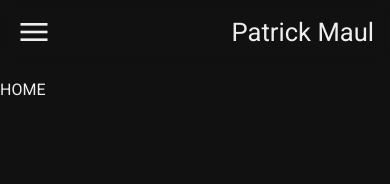
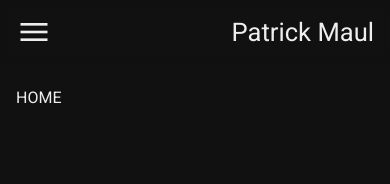
Before and after one commit to PatrickMaul/patrick-maul, a Vue app: page / in a window 390 px wide. Shown: the top 184 px of the page. Built offline with nearby package versions, Linux system fonts and the light colour scheme.

Commit message:
feat: add MobileMenu

```diff
--- a/src/App.vue
+++ b/src/App.vue
@@ -1,17 +1,35 @@
 <template lang="pug">
 .app
-  ApplicationBar
-  main
+  ApplicationBar(:nav-links="navLinks", :active-menu="activeMobileMenu", @toggle-menu="activeMobileMenu = !activeMobileMenu")
+  MobileMenu(:show="activeMobileMenu", :nav-links="navLinks", @close-menu="activeMobileMenu = false")
+  main.container
     router-view
 </template>
 
 <script>
 import ApplicationBar from "./components/ApplicationBar.vue";
+import MobileMenu from "./components/mobile/MobileMenu.vue";
 
 export default {
   name: "App",
   components: {
     ApplicationBar,
+    MobileMenu,
+  },
+  data() {
+    return {
+      activeMobileMenu: false,
+      navLinks: [
+        {
+          label: "Home",
+          to: "/",
+        },
+        {
+          label: "Projects",
+          to: "/projects",
+        },
+      ],
+    };
   },
 };
 </script>
@@ -29,4 +47,15 @@ body
   margin: 0
 
   background-color: #111111
+
+.container
+  padding: 8px 16px
+
+
+.nav-link
+  position: relative
+
+  color: inherit
+  text-decoration: none
+  text-transform: uppercase
 </style>
--- a/src/components/ApplicationBar.vue
+++ b/src/components/ApplicationBar.vue
@@ -1,37 +1,31 @@
 <template lang="pug">
-#application-bar
+#application-bar.container
   .static-content
-    MobileMenuButton(:show="onMobile", @toggle-menu="true")
+    MobileMenuButton(:show="onMobile", :active-menu="activeMenu", @toggle-menu="$emit('toggleMenu')")
     span#brand-name Patrick Maul
 
   .extended-content(v-if="!onMobile")
     ul.nav-links
       li.nav-item(v-for="link in navLinks")
-        router-link.link(:to="link.to") {{ link.label }}
+        router-link.nav-link(:to="link.to") {{ link.label }}
         hr.underline
 </template>
 
 <script>
-import MobileMenuButton from "./MobileMenuButton.vue";
+import MobileMenuButton from "./mobile/MobileMenuButton.vue";
 
 export default {
   name: "ApplicationBar",
+  props: {
+    navLinks: Array,
+    activeMenu: Boolean,
+  },
   components: {
     MobileMenuButton,
   },
   data() {
     return {
       onMobile: false,
-      navLinks: [
-        {
-          label: "Home",
-          to: "/",
-        },
-        {
-          label: "Projects",
-          to: "/projects",
-        },
-      ],
     };
   },
   methods: {
@@ -51,7 +45,6 @@ export default {
 
 <style lang="sass" scoped>
 #application-bar
-  padding: 8px 16px
   width: 100%
 
   position: sticky
@@ -89,12 +82,6 @@ export default {
       list-style-type: none
 
       li.nav-item
-        .link
-          position: relative
-
-          color: inherit
-          text-decoration: none
-          text-transform: uppercase
 
         hr.underline
           margin: 0
--- /dev/null
+++ b/src/components/mobile/MobileMenu.vue
@@ -0,0 +1,82 @@
+<template lang="pug">
+.mobile-menu(:class="activeClass")
+  .nav-links.container
+    .nav-item(v-for="link in navLinks")
+      router-link.nav-link(:to="link.to", @click="$emit('closeMenu')") {{ link.label }}
+</template>
+
+<script>
+export default {
+  name: "MobileMenu",
+  props: {
+    show: Boolean,
+    navLinks: Array,
+  },
+  computed: {
+    activeClass() {
+      if (this.show) return "active";
+      else return "";
+    },
+  },
+  data() {
+    return {
+      //
+    };
+  },
+};
+</script>
+
+<style lang="sass" scoped>
+@keyframes openMenu
+  0%
+    width: 0px
+    height: 0px
+    padding: 0px
+  100%
+    width: 100%
+    height: 100%
+    padding: 0px 16px
+
+.mobile-menu
+  height: 0px
+  width: 0px
+  padding: 0px
+  overflow: hidden
+
+  position: absolute
+  // top: 0
+
+  background: #111111
+
+  &.active
+    animation: openMenu 0.3s
+    animation-fill-mode: forwards
+
+  .toolbar
+    min-height: 64px
+    display: flex
+    flex-direction: row
+    flex-wrap: nowrap
+    align-items: center
+
+  .filler
+    flex: 1
+
+  span#brand-name
+    font-size: 1.6rem
+    white-space: nowrap
+    overflow: hidden
+    text-overflow: ellipsis
+
+    .close-button
+      span.material-symbols-outlined
+        font-size: 36px
+
+  .nav-links
+    display: flex
+    flex-direction: column
+    gap: 16px
+    .nav-item
+      margin: 0 auto 0 auto
+      width: max-content
+</style>
--- a/src/components/MobileMenuButton.vue
+++ b/src/components/mobile/MobileMenuButton.vue
@@ -1,6 +1,6 @@
 <template lang="pug">
-.burger-menu(v-if="show", @click="$emit('toggleMenu')")
-  span.material-symbols-outlined menu
+.mobile-menu-button(v-if="show", @click="$emit('toggleMenu')")
+  span.material-symbols-outlined {{activeMenu ? 'close': 'menu' }}
 .filler(v-if="show")
 </template>
 
@@ -9,12 +9,13 @@ export default {
   name: "MobileMenuButton",
   props: {
     show: Boolean,
+    activeMenu: Boolean,
   },
 };
 </script>
 
 <style lang="sass" scoped>
-.burger-menu
+.mobile-menu-button
   margin: 0 8px 0 0
   display: flex
 
```
